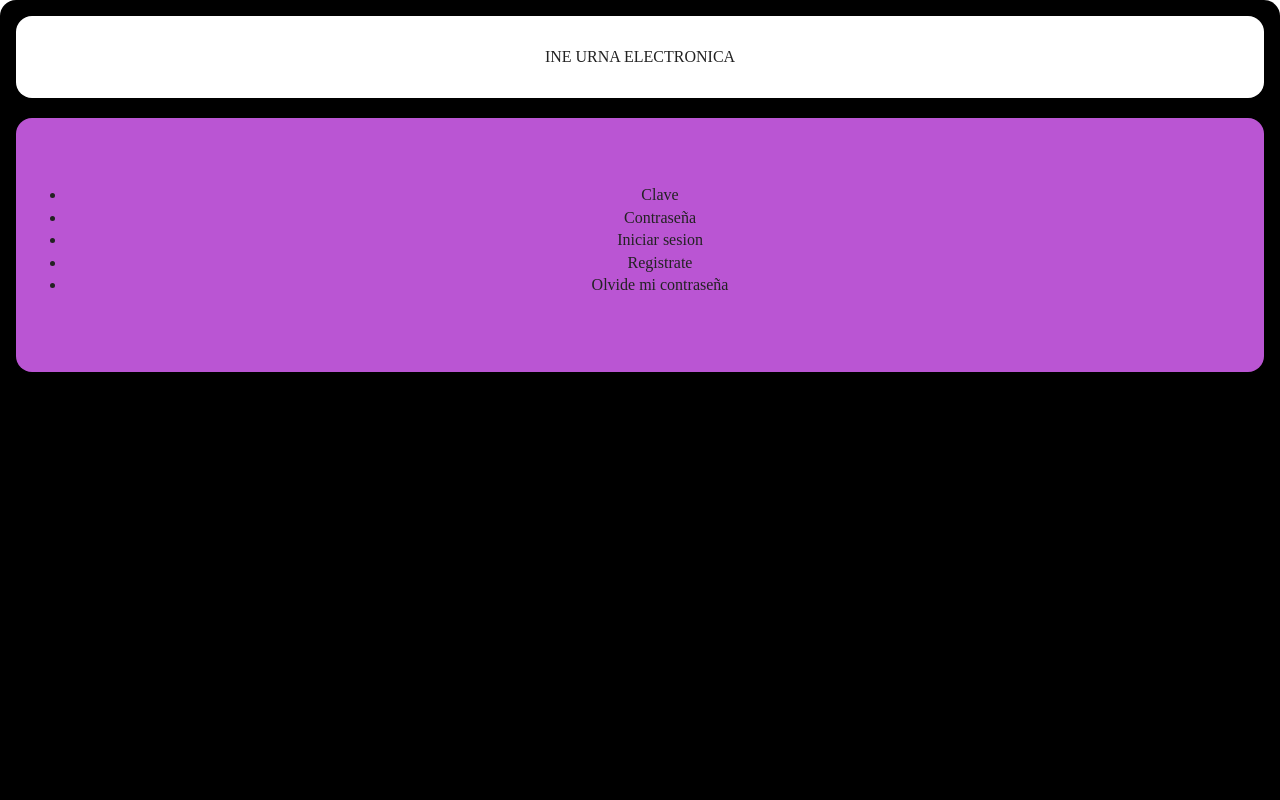
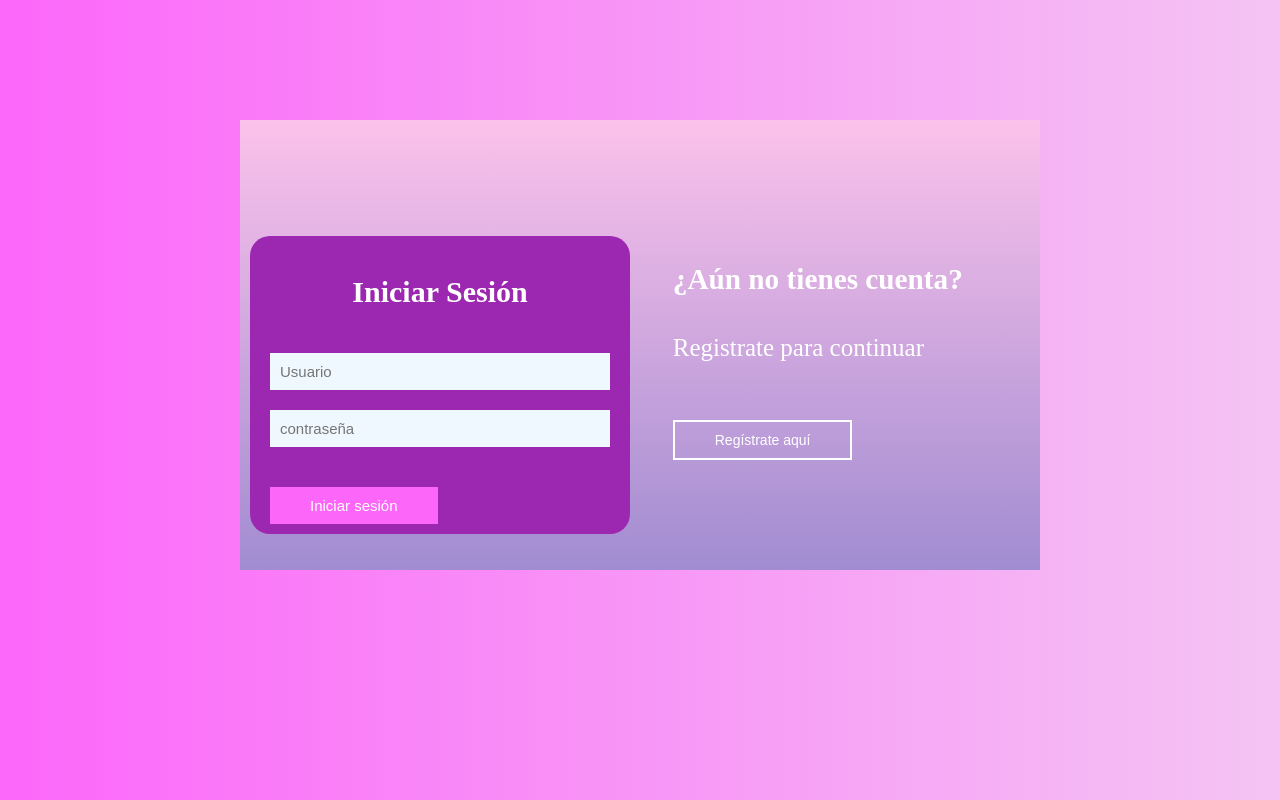
Before and after one commit to AxelGarsal/INE-MX, a plain HTML site: page HTML/Urna.html in a window 1280 px wide. Shown: the top 800 px of the page. Drawn offline with Linux system fonts and the light colour scheme; files that its build step writes are made by us from their sources.

Commit message:
Ya quedo la pagína de urna

```diff
--- a/HTML/Urna.html
+++ b/HTML/Urna.html
@@ -2,28 +2,51 @@
 <html lang="es">
 <head>
     <meta charset="UTF-8">
-    <link rel="stylesheet" href="css/style.css">
+    <meta name="viewport" content="width=device-width, initial-scale=1">
+    <link rel="stylesheet" href="../css/style.css">
     <title>Urna Electronica</title>
 </head>
-<body>
-<main class="contenedorU">
-    <header class="headerU">
-        <div class="contenido_U">
-            <div class="hederU_texto">
-                INE
-                URNA ELECTRONICA
+<body class="urna">
+    <main class="contenedorU">
+
+        <div class="panel_principal">
+            <div class="panel_trasero">
+                <div class="panel_login">
+                    <h3>¿Ya tienes cuenta?</h3>
+                    <p>Inicia sesion para continuar</p>
+                    <button id="entrar"> Iniciar sesión</button>
+                </div>
+                <div class="panel_register">
+                        <h3>¿Aún no tienes cuenta?</h3>
+                        <p>Registrate para continuar</p>
+                        <button id="registro">Regístrate aquí</button>
+                </div>
             </div>
+            <div class="panel_de_registro">
+                <form action=" " class="form_login">
+                    <h2>Iniciar Sesión</h2>
+                    <input type="text" placeholder="Usuario">
+                    <input type="password" placeholder="contraseña">
+                    <button>Iniciar sesión</button>
+                </form>
+
+                <form action=" " class="form_registro">
+                    <h2>Registrarse</h2>
+                    <input type="text" placeholder="Nombre(s)">
+                    <input type="text" placeholder="Apellido Paterno">
+                    <input type="text" placeholder="Apellido Materno">
+                    <input type="text" placeholder="CURP">
+                    <input type="text" placeholder="Estado">
+                    <input type="text" placeholder="Municipio">
+                    <input type="text" placeholder="Sección">
+                    <input type="password" placeholder="contraseña">
+                    <button>Registrate</button>
+                </form>
+
+
             </div>
-    </header>
-    <nav class="nav_urna">
-       <ul id="menu2">
-           <li>Clave</li>
-           <li>Contraseña</li>
-           <li>Iniciar sesion</li>
-           <li>Registrate</li>
-           <li>Olvide mi contraseña</li>
-       </ul>
-    </nav>
-</main>
+        </div>
+    </main>
+    <script SRC="../JS/main.js"></script>
 </body>
 </html>
--- /dev/null
+++ b/JS/main.js
@@ -0,0 +1,78 @@
+/*alert para ver si funciona */
+// alert("QUE PEDO PERROS POR QUE NO SE VE ESTA MAMADA???");
+
+
+document.getElementById("entrar").addEventListener("click",iniciarSesion)
+document.getElementById("registro").addEventListener("click",registro)
+window.addEventListener("resize",anchoPagina);
+
+//necesitamos variables
+var panel_login_register = document.querySelector(".panel_de_registro");
+var formulario_login = document.querySelector(".form_login");
+var formulario_register = document.querySelector(".form_registro");
+var panel_trasero_login = document.querySelector(".panel_login");
+var panel_trasero_register = document.querySelector(".panel_register");
+
+
+function anchoPagina(){
+    if(window.innerWidth > 850){
+        panel_trasero_login.style.display="block";
+        panel_trasero_register.style.display = "block";
+    }else{
+        panel_trasero_register.style.display = "block";
+        panel_trasero_register.style.opacity = "1";
+        panel_trasero_login.style.display = "none";
+        formulario_login.style.display = "block";
+        formulario_register.style.display ="none";
+        panel_login_register.style.left = "0px";
+
+    }
+}
+
+anchoPagina();
+
+function iniciarSesion(){
+    // el if es para la parte responsiva
+    if (window.innerWidth > 850){
+        formulario_register.style.display = "none";
+        panel_login_register.style.left = "10px";
+
+        formulario_login.style.display ="block";
+
+        panel_trasero_register.style.opacity= "1";
+        panel_trasero_login.style.opacity = "0";
+
+    }else{
+        formulario_register.style.display = "none";
+        panel_login_register.style.left = "0px";
+        formulario_login.style.display ="block";
+        panel_trasero_register.style.display= "block";
+        panel_trasero_login.style.display = "none";
+    }
+
+
+}
+
+
+function registro(){
+
+    if (window.innerWidth > 850){
+        formulario_register.style.display = "block";
+        panel_login_register.style.left = "420px";
+
+        formulario_login.style.display ="none";
+
+        panel_trasero_register.style.opacity= "0";
+        panel_trasero_login.style.opacity = "1";
+    }else{
+        formulario_register.style.display = "block";
+        panel_login_register.style.left = "0px";
+        formulario_login.style.display ="none";
+        panel_trasero_register.style.display= "none";
+        panel_trasero_login.style.display = "block";
+        panel_trasero_login.style.opacity = "1";
+    }
+
+
+
+}
--- a/css/style.css
+++ b/css/style.css
@@ -1,13 +1,28 @@
+/*PALETA DE COLORES
+MORADO PRINCIPAL OSCURO   #7B1FA2
+MORADO PRINCIPAL CLARO    #E1BEE7
+MORADO PRIMARIO           #9C27B0
+BLACO PARA TEXTO E ICONOS #FFFFFF
+ROSA PARA ACENTUAR        #FF4081
+NEGRO TEXTO PRIMARIO      #212121
+TEXTO SECUNDARIO          #757575
+COLOR PARA DIVISIONES     #BDBDBD
+
+*/
+
+
 html {
     color: #222;
     font-size: 1em;
     line-height: 1.4;
 }
 
-body{
+body .p{
     margin: 0;
     padding: 0;
-    background-color: white;
+    /*background-color: white;*/
+    background-image: linear-gradient(to top, #a18cd1 0%, #fbc2eb 100%);
+
 }
 *{
     box-sizing: border-box;
@@ -18,15 +33,23 @@ body{
     height: 1300px;
     margin: auto;
     padding: 1em;
-    background-color: white;
+    /*background-color: white;*/
+    /*background: #834d9b;  /* fallback for old browsers */
+    /*background: -webkit-linear-gradient(to right, #d04ed6, #834d9b); */ /* Chrome 10-25, Safari 5.1-6 */
+    /*background: linear-gradient(to right, #d04ed6, #834d9b); /* W3C, IE 10+/ Edge, Firefox 16+, Chrome 26+, Opera 12+, Safari 7+ */
+
+    background-image: linear-gradient(to top, #a18cd1 0%, #fbc2eb 100%);
     border-radius: 1em;
+    overflow-y: scroll;
+    overflow-x: hidden;
 }
 
 header{
     float: left;
     width: 100%;
     text-align: center;
-    background-color: white;
+    /*background-color: white;*/
+    background-image: linear-gradient(to top, #a18cd1 0%, #fbc2eb 100%);
     border-radius: 1em;
     margin-bottom: 20px;
     padding: 30px 15px;
@@ -182,21 +205,154 @@ footer .contenidof .card{
 
 /*---------------------PAGINA URNA ELECTRONICA ---------------------*/
 
+.urna{
+    background: #f4c4f3;  /* fallback for old browsers */
+    background: -webkit-linear-gradient(to right, #fc67fa, #f4c4f3);  /* Chrome 10-25, Safari 5.1-6 */
+    background: linear-gradient(to right, #fc67fa, #f4c4f3); /* W3C, IE 10+/ Edge, Firefox 16+, Chrome 26+, Opera 12+, Safari 7+ */
+
+}
 .contenedorU{
-    width: auto;
-    height: 1300px;
+    width: 100%;
+    padding: 20px;
     margin: auto;
-    padding: 1em;
-    background-color: black;
-    border-radius: 1em;
+    margin-top: 100px
 }
 
-header .headerU{
-    float: left;
+.panel_principal{
     width: 100%;
+    max-width: 800px;
+    margin: auto;
+    position: relative;
+
+}
+
+.panel_trasero{
+    width: 100%;
+    padding: 10px 20px;
+    display: flex;
+    justify-content: center;
+    backdrop-filter: blur(10px);
+    /*background-color: lightpink;*/
+    background-image: linear-gradient(to top, #a18cd1 0%, #fbc2eb 100%);
+}
+
+.panel_trasero div{
+    margin: 100px 40px;
+    color: white;
+    transition: all 500ms;
+}
+
+.panel_trasero div p,
+.panel_trasero div button{
+    margin-top: 30px;
+}
+
+.panel_trasero{
+    font-weight: 400;
+    font-size: 25px;
+}
+.panel_trasero button{
+    padding: 10px 40px;
+    border: 2px solid white;
+    background: transparent;
+    font-size: 14px;
+    font-weight: 600px;
+    cursor: pointer;
+    color: white;
+    outline: none;
+    transition: all 300ems;
+}
+
+.panel_trasero button:hover{
+    background: aquamarine;
+    color: #222222;
+}
+
+/*PARA LOS FROMULARIOS*/
+.panel_de_registro{
+    display: flex;
+    align-items: center;
+    width: 100%;
+    max-width: 380px;
+    position: relative;
+    top: -185px;
+    left: 10px;
+
+    /*amimacion de movimiento*/
+    transition: left 500ms cubic-bezier(0.175, 0.885, 0.320, 1.275);
+
+}
+.panel_de_registro form{
+    width: 100%;
+    padding: 10px 20px;
+    background-color: #9C27B0;
+    position: absolute;
+    border-radius: 20px;
+}
+
+.panel_de_registro form h2{
+    font-size: 30px;
     text-align: center;
-    background-color: black;
-    border-radius: 1em;
     margin-bottom: 20px;
-    padding: 30px 15px;
+    color: white;
 }
+
+.panel_de_registro form input{
+    width: 100%;
+    margin-top: 20px;
+    padding: 10px;
+    border: none;
+    background: aliceblue;
+    font-size: 15px;
+    outline: none;
+}
+
+.panel_de_registro form button{
+    padding: 10px 40px;
+    margin-top: 40px;
+    border: none;
+    font-size: 15px;
+    background: #fc67fa;
+    color: white;
+    cursor: pointer;
+    outline: none;
+}
+.form_login{
+    opacity: 1;
+    display: block;
+}
+
+.form_registro{
+    display: none;
+}
+
+/*PARA LA PARTE RESPONSIVA */
+
+@media screen and(max-width: 850px){
+
+    .contenedorU{
+        margin-top: 50px;
+    }
+    .panel_trasero{
+        max-width: 350px;
+        height: 300px;
+        flex-direction: column;
+        margin: auto;
+    }
+    .panel_trasero div{
+        margin: 0px;
+        position: absolute;
+    }
+    /*FORMULARIO*/
+
+    .panel_de_registro{
+        top: -10px;
+        left: -5px;
+        margin: auto;
+    }
+
+    .panel_de_registro form{
+        position: relative;
+    }
+
+}
```
Also changed, not shown: HTML/Candidatos.html (+1 -0 lines), HTML/debates.html (+1 -0 lines), HTML/votoex.html (+1 -0 lines), index.html (+4 -6 lines).
